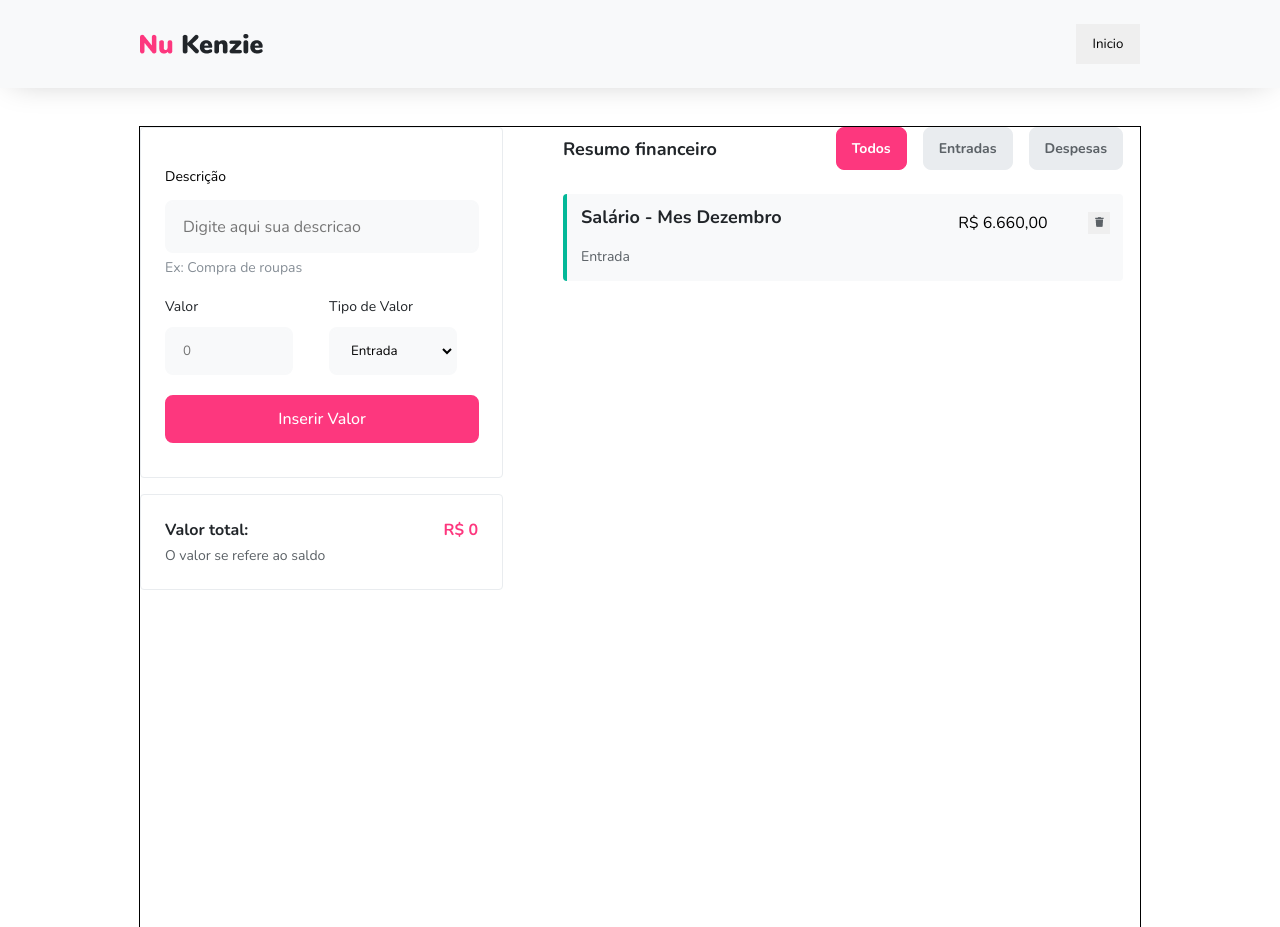
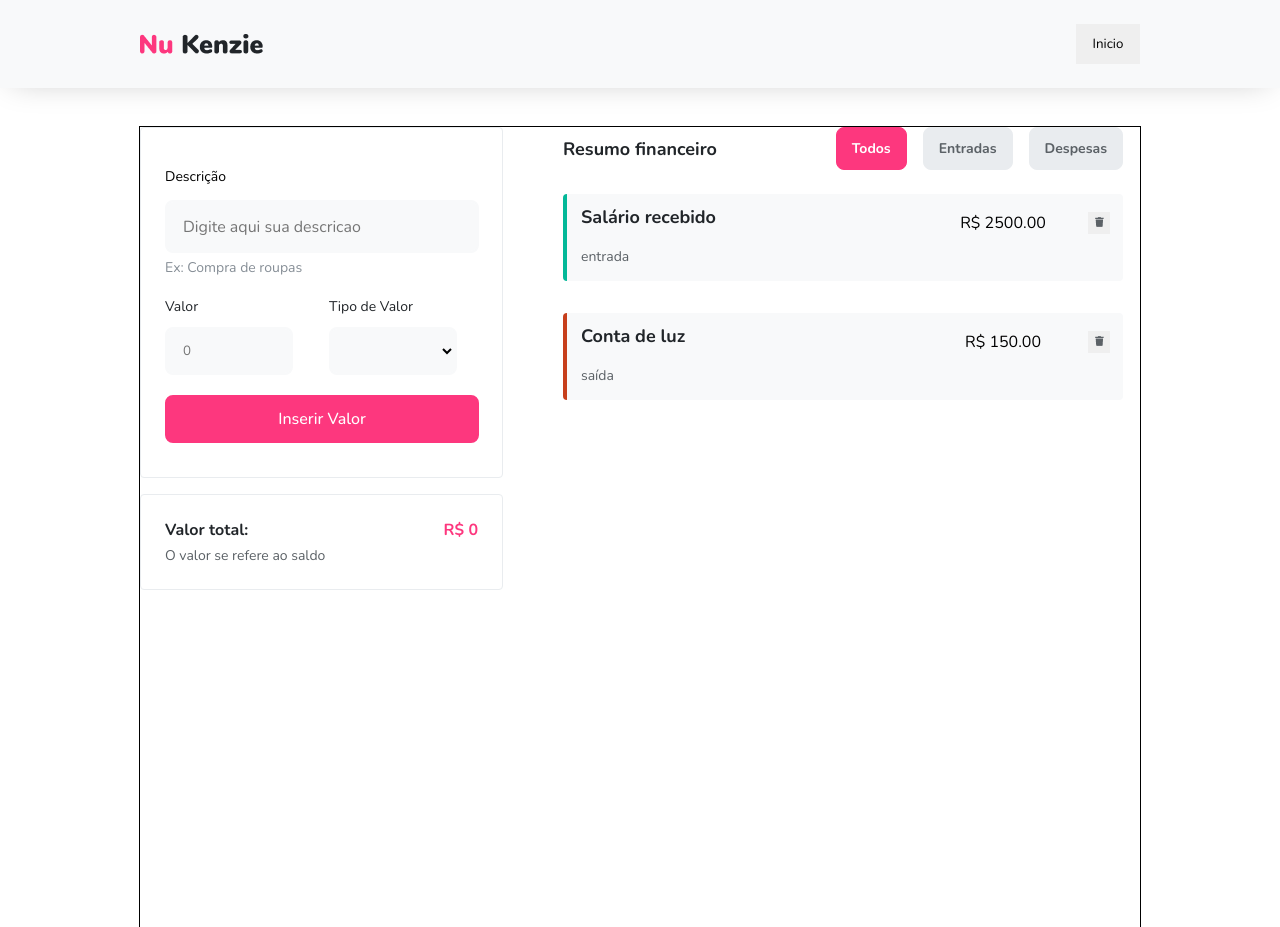
Before and after one commit to gustavovenerando/nu-kenzie, a React (Create React App) app: page / in a window 1280 px wide. Built offline with nearby package versions, Linux system fonts and the light colour scheme.

Commit message:
Card funcionality added

```diff
--- a/src/App.js
+++ b/src/App.js
@@ -7,6 +7,11 @@ import TotalMoney from "./components/TotalMoney/TotalMoney.js";
 import List from "./components/List/List.js";
 
 function App() {
+	const [listTransactions, setListTransactions] = useState([
+		{ description: "Salário recebido", type: "entrada", value: 2500 },
+		{ description: "Conta de luz", type: "saída", value: -150 },
+	]);
+
 	return (
 		<div className="App">
 			<header>
@@ -14,11 +19,14 @@ function App() {
 			</header>
 			<main>
 				<div className="main_general_info">
-					<Form />
-					<TotalMoney />
+					<Form
+						listTransactions={listTransactions}
+						setListTransactions={setListTransactions}
+					/>
+					<TotalMoney listTransactions={listTransactions} />
 				</div>
 
-				<List />
+				<List listTransactions={listTransactions} />
 			</main>
 		</div>
 	);
--- a/src/components/Card/Card.js
+++ b/src/components/Card/Card.js
@@ -3,15 +3,21 @@ import "../../reset.css";
 import "./card.css";
 
 function Card(props) {
+	let cardColor = props.type.toLowerCase() === "entrada" ? "green" : "red";
+	let cardValue =
+		props.type.toLowerCase() === "entrada"
+			? Number(props.value)
+			: -Number(props.value);
+
 	return (
 		<li className="li_card_conteiner">
-			<div className="card_color"></div>
+			<div className={`card_color ${cardColor}`}></div>
 			<div className="card_content">
 				<div className="card_description">
-					<h2>Salário - Mes Dezembro</h2>
-					<p>Entrada</p>
+					<h2>{props.description}</h2>
+					<p>{props.type}</p>
 				</div>
-				<p>R$ 6.660,00</p>
+				<p>R$ {cardValue.toFixed(2)}</p>
 				<button>
 					<img src={imagem} />
 				</button>
--- a/src/components/Card/card.css
+++ b/src/components/Card/card.css
@@ -7,8 +7,15 @@
 
 .card_color {
 	width: 4px;
+	border-radius: 4px 0px 0px 4px;
+}
+
+.green {
 	background: #03b898;
-	border-radius: 4px 0px 0px 4px;
+}
+
+.red {
+	background: rgb(199, 63, 28);
 }
 
 .card_content {
--- a/src/components/Form/Form.js
+++ b/src/components/Form/Form.js
@@ -1,26 +1,55 @@
 import "../../reset.css";
 import "./form.css";
+import { useState } from "react";
 
 function Form(props) {
+	const [inputDescription, setInputDescription] = useState("");
+	const [inputValue, setInputValue] = useState("");
+	const [inputType, setInputType] = useState("");
+
+	const handleEventClick = (event) => {
+		event.preventDefault();
+
+		props.setListTransactions([
+			...props.listTransactions,
+			{
+				description: inputDescription,
+				value: inputValue,
+				type: inputType,
+			},
+		]);
+	};
+
 	return (
-		<form className="main_form_conteiner">
+		<form onSubmit={handleEventClick} className="main_form_conteiner">
 			<h3>Descrição</h3>
-			<input placeholder="Digite aqui sua descricao" />
+			<input
+				onChange={(event) => setInputDescription(event.target.value)}
+				placeholder="Digite aqui sua descricao"
+			/>
 			<p>Ex: Compra de roupas</p>
 			<div className="form_value_input_conteiner">
 				<div className="value_conteiner">
 					<h4>Valor</h4>
-					<input placeholder="0" />
+					<input
+						onChange={(event) => setInputValue(event.target.value)}
+						placeholder="0"
+					/>
 				</div>
 				<div className="type_value_conteiner">
 					<h4>Tipo de Valor</h4>
-					<select name="valueType" id="value_type">
-						<option value="income">Entrada</option>
-						<option value="expenditure">Despesa</option>
+					<select
+						// value="empty"
+						id="value_type"
+						onChange={(event) => setInputType(event.target.value)}
+					>
+						<option value="empty"></option>
+						<option value="entrada">Entrada</option>
+						<option value="despesa">Despesa</option>
 					</select>
 				</div>
 			</div>
-			<button>Inserir Valor</button>
+			<button type="submit">Inserir Valor</button>
 		</form>
 	);
 }
--- a/src/components/List/List.js
+++ b/src/components/List/List.js
@@ -3,7 +3,7 @@ import "../../reset.css";
 import "./list.css";
 import Card from "../Card/Card.js";
 
-function List() {
+function List(props) {
 	return (
 		<div className="list_conteiner">
 			<div className="list_header">
@@ -21,33 +21,14 @@ function List() {
 				</ul>
 			</div>
 			<ul className="card_conteiner">
-				<Card />
-				{/* <li>
-					<div className="card_color"></div>
-					<div className="card_content">
-						<div className="card_description">
-							<h2>Salário - Mes Dezembro</h2>
-							<p>Entrada</p>
-						</div>
-						<p>R$ 6.660,00</p>
-						<button>
-							<img src={imagem} />
-						</button>
-					</div>
-				</li>
-				<li>
-					<div className="card_color"></div>
-					<div className="card_content">
-						<div className="card_description">
-							<h2>Salário - Mes Dezembro</h2>
-							<p>Entrada</p>
-						</div>
-						<p>R$ 6.660,00</p>
-						<button>
-							<img src={imagem} />
-						</button>
-					</div>
-				</li> */}
+				{props.listTransactions.map((card, index) => (
+					<Card
+						description={card.description}
+						type={card.type}
+						value={card.value}
+						key={index}
+					/>
+				))}
 			</ul>
 		</div>
 	);
```
